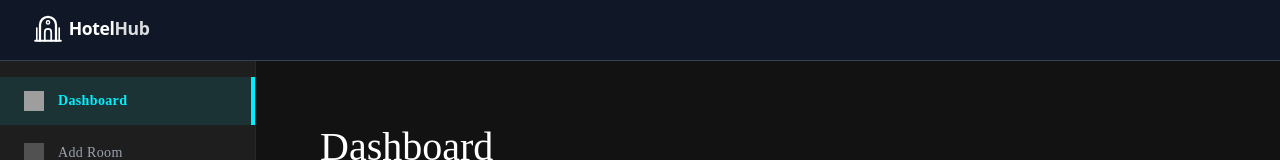
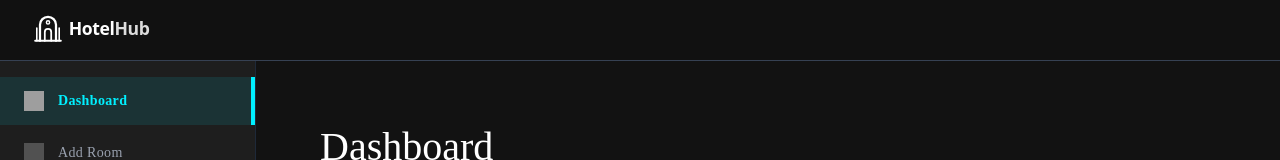
Before and after one commit to MehmoodCoder/Hotel_Booking_MERN_App, a React (Vite) app in the folder client/: page /owner in a window 1280 px wide. Shown: the top 160 px of the page. Built offline with nearby package versions, Linux system fonts and the light colour scheme; no server answers; grey boxes are pictures that could not be loaded.

Commit message:
Change Navbar bg color

```diff
--- a/client/src/components/OwnerComponents/Navbar.jsx
+++ b/client/src/components/OwnerComponents/Navbar.jsx
@@ -6,7 +6,7 @@ import { UserButton } from '@clerk/react'
 const Navbar = () => {
     return (
         <>
-        <div className="flex items-center justify-between px-4 md:px-8 border-b py-3 border-gray-700 bg-gray-900 transition-all duration-300">
+        <div className="flex items-center justify-between px-4 md:px-8 border-b py-3 border-gray-700 bg-[#111111] transition-all duration-300">
             <Link to= "/">
                 <img src={logo} alt="Logo" className='h-9 brightness-0 invert' />
             </Link>
```
